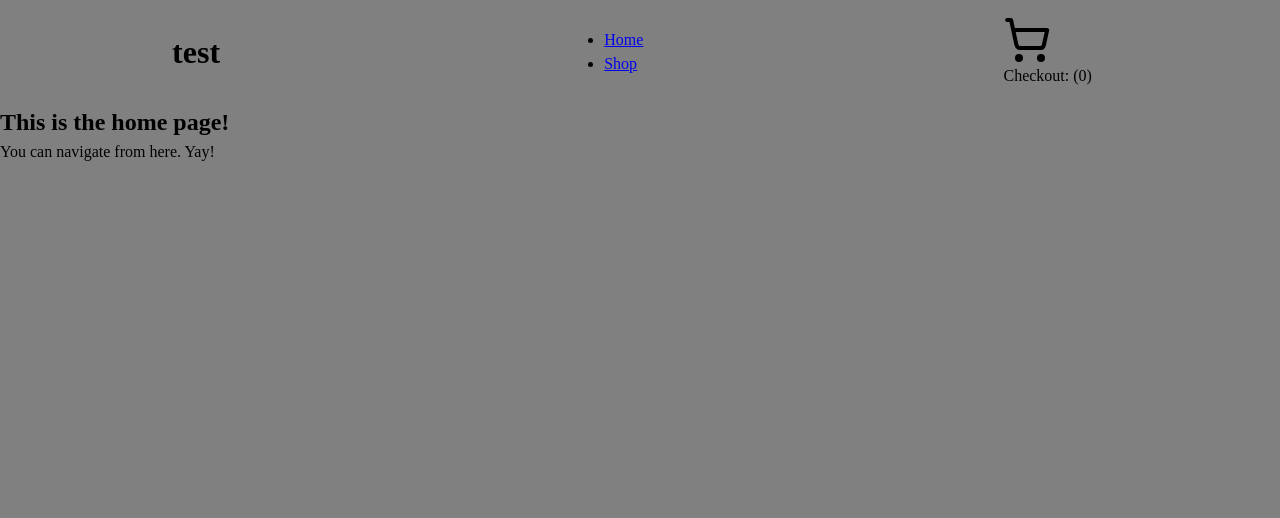
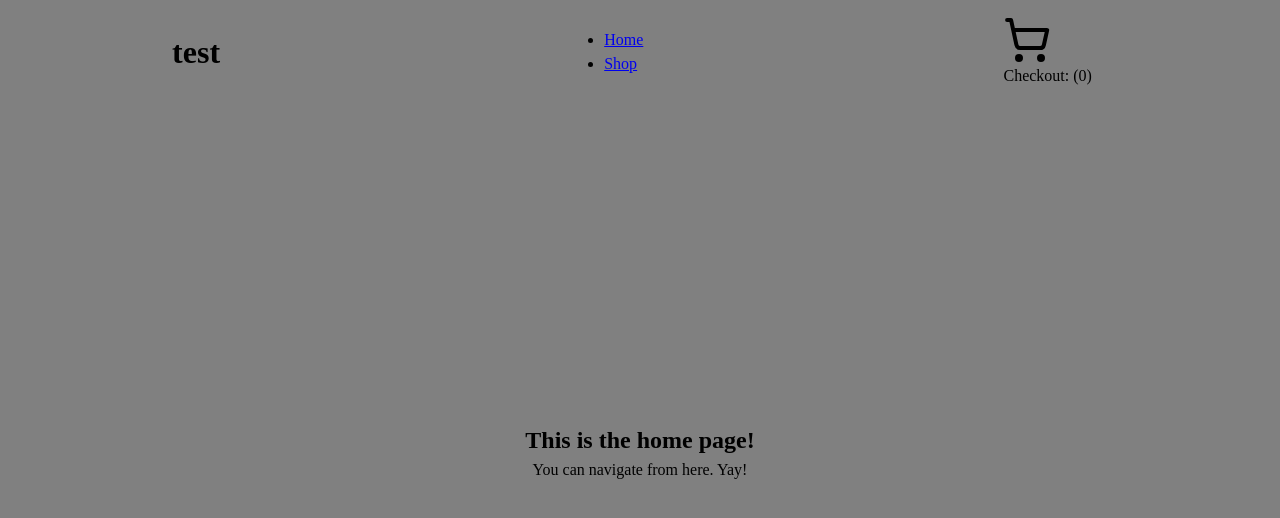
Before and after one commit to spyguyl2/top-shopping-cart, a React (Vite) app: page /home in a window 1280 px wide. Shown: the top 518 px of the page. Built offline with nearby package versions, Linux system fonts and the light colour scheme.

Commit message:
Center contents

```diff
--- a/src/App.jsx
+++ b/src/App.jsx
@@ -3,6 +3,7 @@ import { Outlet } from "react-router-dom";
 import { ClickableBackground } from "./styles/styleLibrary";
 import NavBar from "./components/NavBar";
 import SideBar from "./components/SideBar";
+import styled from "styled-components";
 
 function App() {
   const [cart, setCart] = useState([]);
@@ -22,7 +23,7 @@ function App() {
   };
 
   return (
-    <>
+    <Container>
       <NavBar cart={cart} openCart={handleToggleSideBar} />
       <Outlet context={{ handleToggleSideBar }} />
       {toggleSideBar && <ClickableBackground onClick={handleToggleSideBar} />}
@@ -30,8 +31,14 @@ function App() {
         stateToggleOpen={toggleSideBar}
         onClick={handleToggleSideBar}
       ></SideBar>
-    </>
+    </Container>
   );
 }
 
 export default App;
+
+const Container = styled.div`
+  display: flex;
+  flex-direction: column;
+  height: 100vh;
+`;
--- a/src/components/Home.jsx
+++ b/src/components/Home.jsx
@@ -1,10 +1,20 @@
+import styled from "styled-components";
+
 const Home = () => {
   return (
-    <>
+    <HomeContainer>
       <h2>This is the home page!</h2>
       <p>You can navigate from here. Yay!</p>
-    </>
+    </HomeContainer>
   );
 };
 
 export default Home;
+
+const HomeContainer = styled.div`
+  display: flex;
+  flex-direction: column;
+  justify-content: center;
+  align-items: center;
+  height: 100vh;
+`;
```
